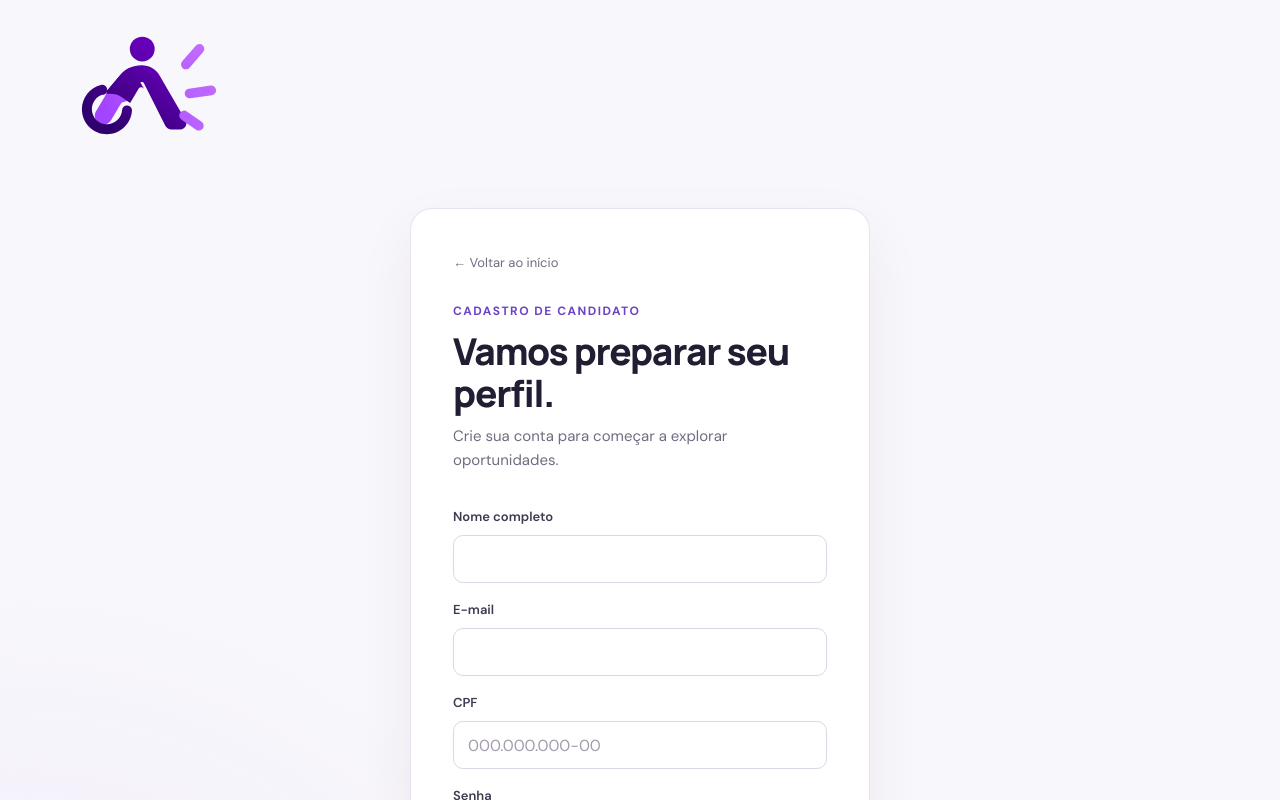
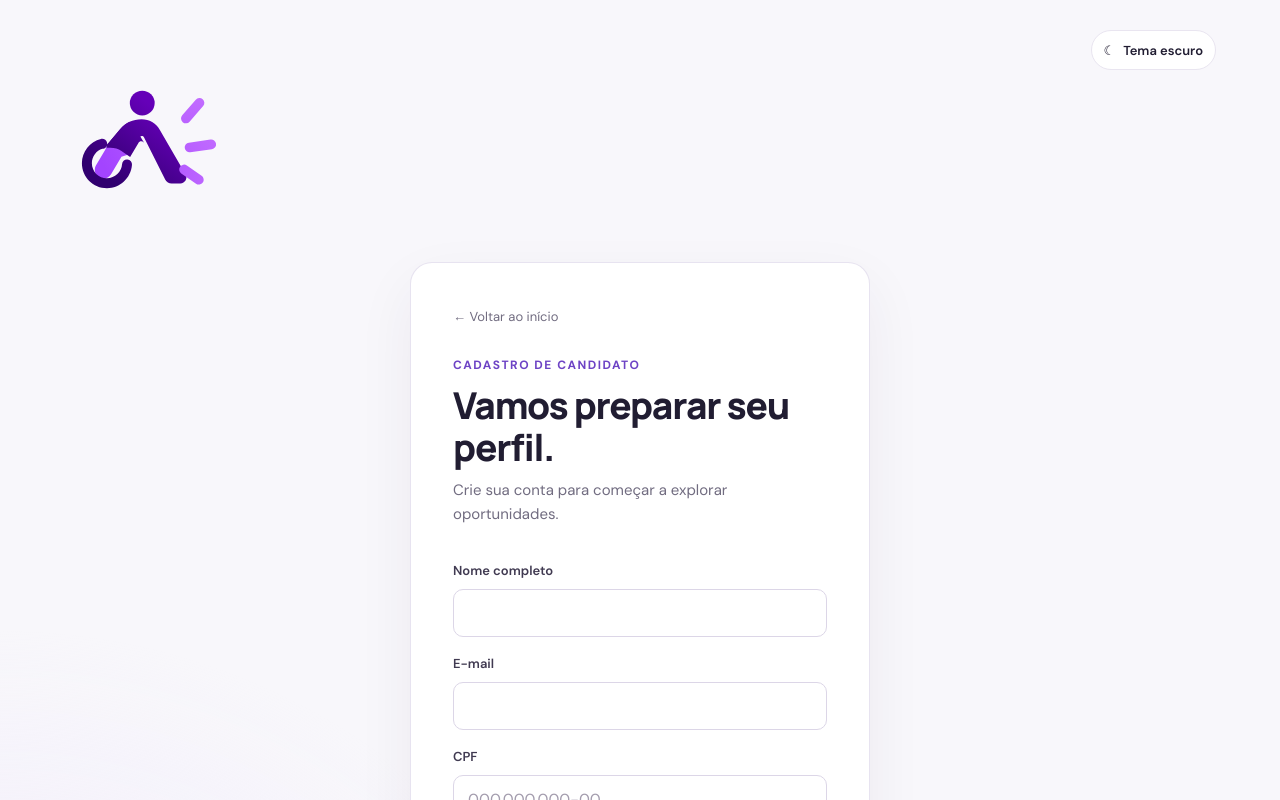
Before and after one commit to rafael-marquart/Trabalho_ModelagemDeSistema, a Next.js app: page /candidato/cadastro in a window 1280 px wide. Shown: the top 800 px of the page. Built offline with nearby package versions, Linux system fonts and the light colour scheme.

Commit message:
feat(ui): add theme control to cadastro-page.tsx

```diff
--- a/src/app/candidato/cadastro/page.tsx
+++ b/src/app/candidato/cadastro/page.tsx
@@ -1,6 +1,7 @@
 "use client";
 
 import Link from "next/link";
+import ThemeToggle from "@/components/theme-toggle";
 import { FormEvent, useState } from "react";
 import { useRouter } from "next/navigation";
 
@@ -23,7 +24,7 @@ export default function CandidateSignupPage() {
     finally { setLoading(false); }
   }
 
-  return <main className="auth-page"><Link className="brand auth-brand" href="/"><img className="brand-logo" src="/images/logo-acessa-vagas.svg" alt="Acessa Vagas" /></Link><section className="auth-card"><Link className="back-link" href="/">← Voltar ao início</Link><p className="eyebrow">Cadastro de candidato</p><h1>Vamos preparar seu perfil.</h1><p className="muted">Crie sua conta para começar a explorar oportunidades.</p><form className="auth-form" onSubmit={submit}>
+  return <main className="auth-page"><div className="theme-control-host"><ThemeToggle /></div><Link className="brand auth-brand" href="/"><img className="brand-logo" src="/images/logo-acessa-vagas.svg" alt="Acessa Vagas" /></Link><section className="auth-card"><Link className="back-link" href="/">← Voltar ao início</Link><p className="eyebrow">Cadastro de candidato</p><h1>Vamos preparar seu perfil.</h1><p className="muted">Crie sua conta para começar a explorar oportunidades.</p><form className="auth-form" onSubmit={submit}>
     <label htmlFor="fullName">Nome completo</label><input id="fullName" autoComplete="name" maxLength={160} value={form.fullName} onChange={e=>setForm({...form,fullName:e.target.value})} required />
     <label htmlFor="email">E-mail</label><input id="email" type="email" autoComplete="email" maxLength={254} value={form.email} onChange={e=>setForm({...form,email:e.target.value})} required />
     <label htmlFor="cpf">CPF</label><input id="cpf" inputMode="numeric" autoComplete="off" placeholder="000.000.000-00" value={form.cpf} onChange={e=>setForm({...form,cpf:e.target.value})} required />
```
